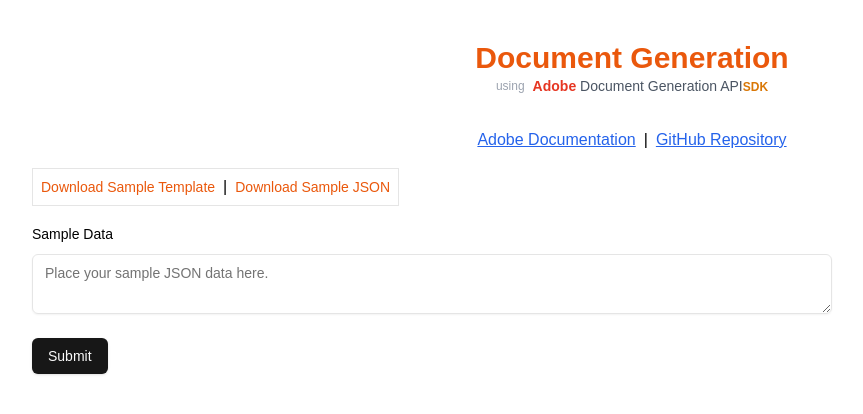
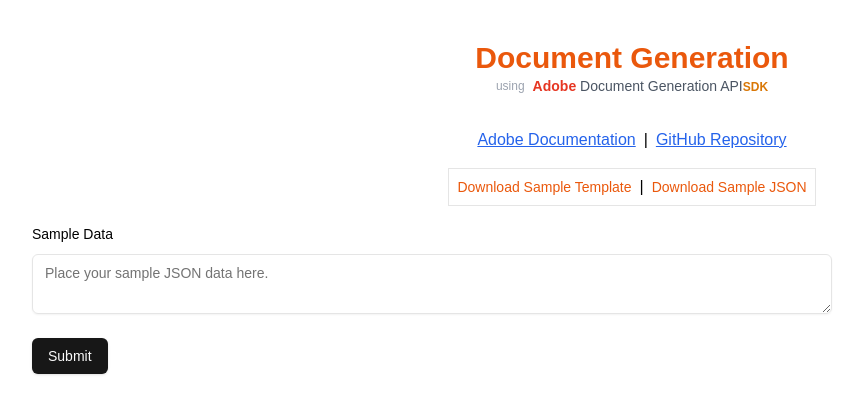
Before and after one commit to SanjeevSaniel/adobe-doc-merge, a Next.js app: page / in a window 1280 px wide. Shown: the top 414 px of the page, without its empty margins (8-871 px from the left). Built offline with nearby package versions, Linux system fonts and the light colour scheme.

Commit message:
Update sample template path in API

```diff
--- a/src/app/api/merge/route.ts
+++ b/src/app/api/merge/route.ts
@@ -35,7 +35,7 @@
 
     // Adjusted file path
     readStream = createReadStream(
-      '/receiptTemplate.docx',
+      'public/receiptTemplate.docx',
     ) as unknown as Readable;
     const inputAsset = await pdfServices.upload({
       readStream,
--- a/src/app/page.tsx
+++ b/src/app/page.tsx
@@ -37,7 +37,7 @@
           </span>
         </Link>
       </div>
-      <div className='flex justify-center items-center border w-fit'>
+      <div className='flex justify-center items-center border w-fit m-auto'>
         <a
           href='/receiptTemplate.docx'
           download>
```
